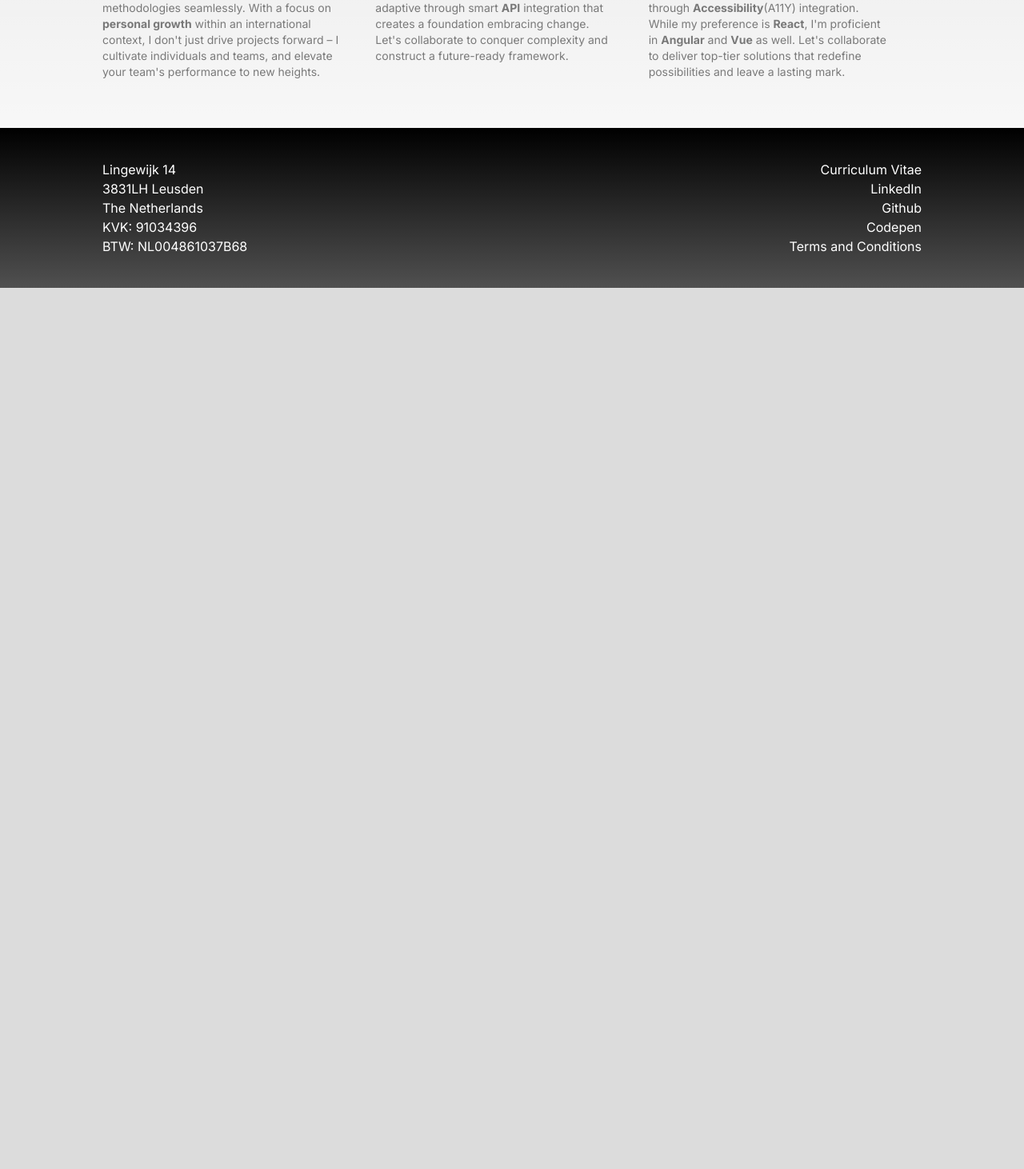
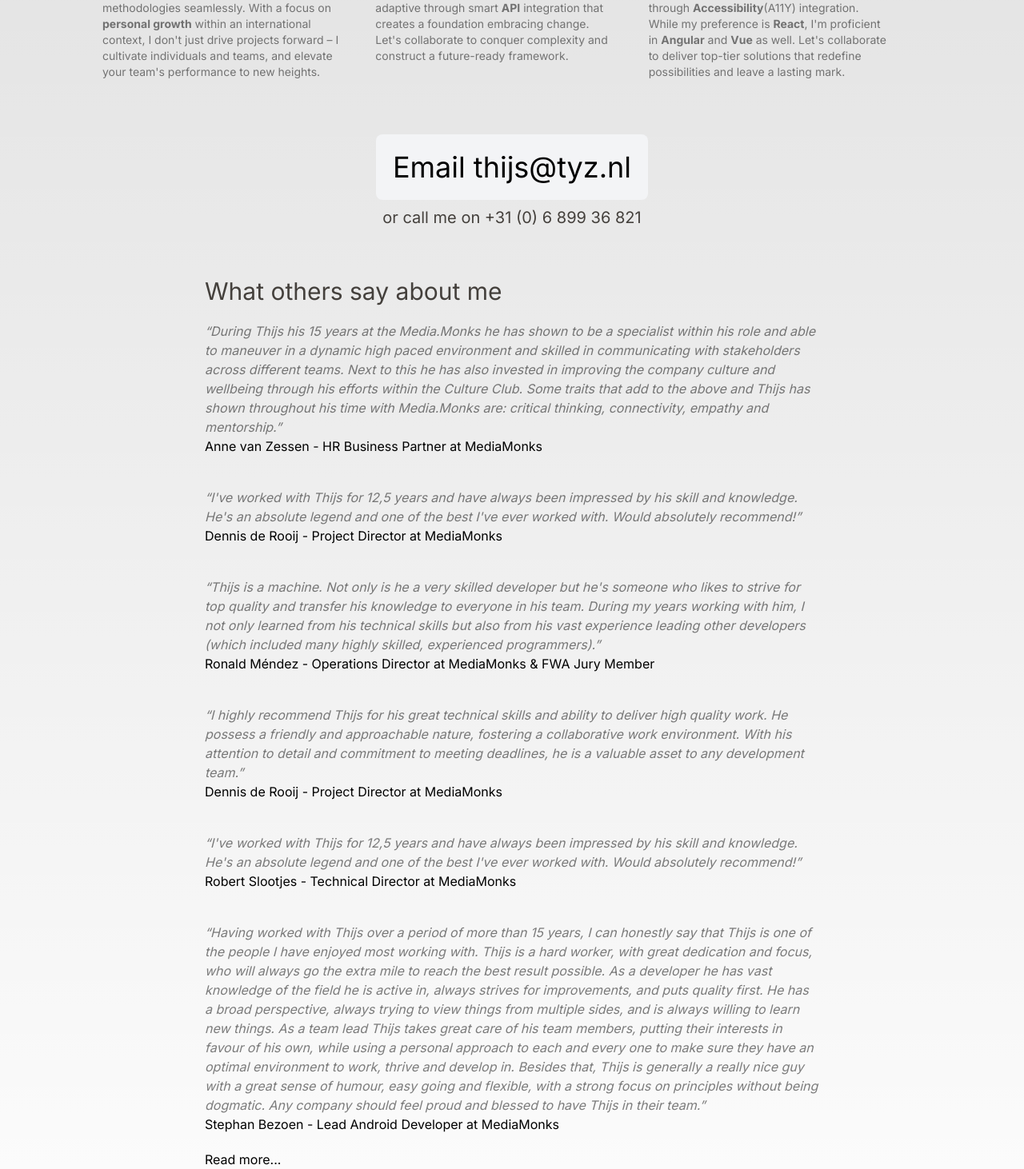
Before and after one commit to ThijsTyZ/tyz, a Next.js app: page / in a window 1280 px wide. Shown: the part 588-2050 px from the top of the page at 80% size. Before the commit the page ends 948 px from the top, so only its background shows below. Built offline with nearby package versions, Linux system fonts and the light colour scheme.

Commit message:
Add recommendations

```diff
--- a/src/app/page.tsx
+++ b/src/app/page.tsx
@@ -8,15 +8,22 @@ export default function Home(): JSX.Element {
             <h3 className="text-stone-700 text-s">Think. Yield. Zenith.</h3>
           </div>
           <p className="w-1/2 text-right text-xl">
-            <a href="mailto:thijs@tyz.nl">thijs@tyz.nl</a>
+            <a
+              href="mailto:thijs@tyz.nl"
+              title="Contact me by email on thijs@tyz.nl"
+            >
+              thijs@tyz.nl
+            </a>
             <br />
-            <a href="tel:+31689936821">+31 (0) 6 899 36 821</a>
+            <a href="tel:+31689936821" title="phonenumer">
+              +31 (0) 6 899 36 821
+            </a>
           </p>
         </div>
       </header>
 
       <main className="w-full flex flex-col  items-center p-10">
-        <div className="max-w-5xl relative flex flex-col lg:place-items-center">
+        <section className="max-w-5xl flex flex-col lg:place-items-center">
           <h2 className="text-black text-7xl py-5">Thijs Broerse</h2>
           <h3 className="text-stone-700 text-3xl max-w-5xl">
             Interim Tech Lead & Freelance Frontend Architect
@@ -29,10 +36,10 @@ export default function Home(): JSX.Element {
             teams. Worked on many (award winning) projects, specialized in
             scripting and architecture
           </p>
-        </div>
+        </section>
 
-        <div className="mb-32 grid justify-between lg:max-w-5xl w-full lg:mb-0 lg:grid-cols-3 lg:text-left">
-          <div className="py-5 lg:max-w-[30ch]">
+        <section className="mb-32 grid justify-between lg:max-w-5xl w-full lg:mb-0 lg:grid-cols-3 lg:text-left">
+          <article className="py-5 lg:max-w-[30ch]">
             <h2 className="mb-3 text-2xl font-semibold">Leadership</h2>
             <p className="m-0 text-sm opacity-50">
               Unlock your team&apos;s full potential with my leadership. As an
@@ -44,9 +51,9 @@ export default function Home(): JSX.Element {
               and teams, and elevate your team&apos;s performance to new
               heights.
             </p>
-          </div>
+          </article>
 
-          <div className="py-5 lg:max-w-[30ch]">
+          <article className="py-5 lg:max-w-[30ch]">
             <h2 className="mb-3 text-2xl font-semibold">Architecture</h2>
             <p className="m-0 text-sm opacity-50">
               Building for Change with Solid APIs. In the realm of architecture,
@@ -56,9 +63,9 @@ export default function Home(): JSX.Element {
               foundation embracing change. Let&apos;s collaborate to conquer
               complexity and construct a future-ready framework.
             </p>
-          </div>
+          </article>
 
-          <div className="py-5 lg:max-w-[30ch] ">
+          <article className="py-5 lg:max-w-[30ch] ">
             <h2 className="mb-3 text-2xl font-semibold">Development</h2>
             <p className="m-0 text-sm opacity-50">
               In the world of development, I bring high standards, robustness,
@@ -71,9 +78,118 @@ export default function Home(): JSX.Element {
               top-tier solutions that redefine possibilities and leave a lasting
               mark.
             </p>
-          </div>
-        </div>
+          </article>
+        </section>
+
+        <section className="max-w-5xl flex flex-col lg:place-items-center py-10">
+          <a
+            href="mailto:thijs@tyz.nl"
+            className="text-black text-4xl p-5 m-2 rounded-lg border border-transparent transition-colors border-gray-300 bg-gray-100 hover:border-gray-600 hover:bg-white hover:no-underline"
+          >
+            Email thijs@tyz.nl
+          </a>
+          <a
+            href="tel:+31689936821"
+            className="text-stone-700 text-xl max-w-5xl"
+          >
+            or call me on +31 (0) 6 899 36 821
+          </a>
+        </section>
+
+        <section className="max-w-5xl relative flex flex-col py-5">
+          <h4 className="text-stone-700 text-3xl max-w-5xl">
+            What others say about me
+          </h4>
+          <p className=" lg:max-w-3xl py-5">
+            <q className="lg:text-justify opacity-50 italic">
+              During Thijs his 15 years at the Media.Monks he has shown to be a
+              specialist within his role and able to maneuver in a dynamic high
+              paced environment and skilled in communicating with stakeholders
+              across different teams. Next to this he has also invested in
+              improving the company culture and wellbeing through his efforts
+              within the Culture Club. Some traits that add to the above and
+              Thijs has shown throughout his time with Media.Monks are: critical
+              thinking, connectivity, empathy and mentorship.
+            </q>
+            <br />
+            Anne van Zessen - HR Business Partner at MediaMonks
+          </p>
+          <p className="lg:max-w-3xl py-5">
+            <q className="lg:text-justify opacity-50 italic">
+              I&apos;ve worked with Thijs for 12,5 years and have always been
+              impressed by his skill and knowledge. He&apos;s an absolute legend
+              and one of the best I&apos;ve ever worked with. Would absolutely
+              recommend!
+            </q>
+            <br />
+            Dennis de Rooij - Project Director at MediaMonks
+          </p>
+          <p className="lg:max-w-3xl py-5">
+            <q className="lg:text-justify opacity-50 italic">
+              Thijs is a machine. Not only is he a very skilled developer but
+              he&apos;s someone who likes to strive for top quality and transfer
+              his knowledge to everyone in his team. During my years working
+              with him, I not only learned from his technical skills but also
+              from his vast experience leading other developers (which included
+              many highly skilled, experienced programmers).
+            </q>
+            <br />
+            Ronald Méndez - Operations Director at MediaMonks & FWA Jury Member
+          </p>
+          <p className="lg:max-w-3xl py-5">
+            <q className="lg:text-justify opacity-50 italic">
+              I highly recommend Thijs for his great technical skills and
+              ability to deliver high quality work. He possess a friendly and
+              approachable nature, fostering a collaborative work environment.
+              With his attention to detail and commitment to meeting deadlines,
+              he is a valuable asset to any development team.
+            </q>
+            <br />
+            Dennis de Rooij - Project Director at MediaMonks
+          </p>
+          <p className="lg:max-w-3xl py-5">
+            <q className="lg:text-justify opacity-50 italic">
+              I&apos;ve worked with Thijs for 12,5 years and have always been
+              impressed by his skill and knowledge. He&apos;s an absolute legend
+              and one of the best I&apos;ve ever worked with. Would absolutely
+              recommend!
+            </q>
+            <br />
+            Robert Slootjes - Technical Director at MediaMonks
+          </p>
+          <p className="lg:max-w-3xl py-5">
+            <q className="lg:text-justify opacity-50 italic">
+              Having worked with Thijs over a period of more than 15 years, I
+              can honestly say that Thijs is one of the people I have enjoyed
+              most working with. Thijs is a hard worker, with great dedication
+              and focus, who will always go the extra mile to reach the best
+              result possible. As a developer he has vast knowledge of the field
+              he is active in, always strives for improvements, and puts quality
+              first. He has a broad perspective, always trying to view things
+              from multiple sides, and is always willing to learn new things. As
+              a team lead Thijs takes great care of his team members, putting
+              their interests in favour of his own, while using a personal
+              approach to each and every one to make sure they have an optimal
+              environment to work, thrive and develop in. Besides that, Thijs is
+              generally a really nice guy with a great sense of humour, easy
+              going and flexible, with a strong focus on principles without
+              being dogmatic. Any company should feel proud and blessed to have
+              Thijs in their team.
+            </q>
+            <br />
+            Stephan Bezoen - Lead Android Developer at MediaMonks
+          </p>
+          <a
+            href="https://www.linkedin.com/in/tyz81/details/recommendations/"
+            target="_blank"
+            rel="noreferrer"
+            title="Read more recommendations about me on LinkedIn"
+          >
+            Read more...
+          </a>
+        </section>
       </main>
+
       <footer className="w-full text-white flex flex-col items-center p-10">
         <div className="flex max-w-5xl w-full">
           <p className="w-1/2">
```
